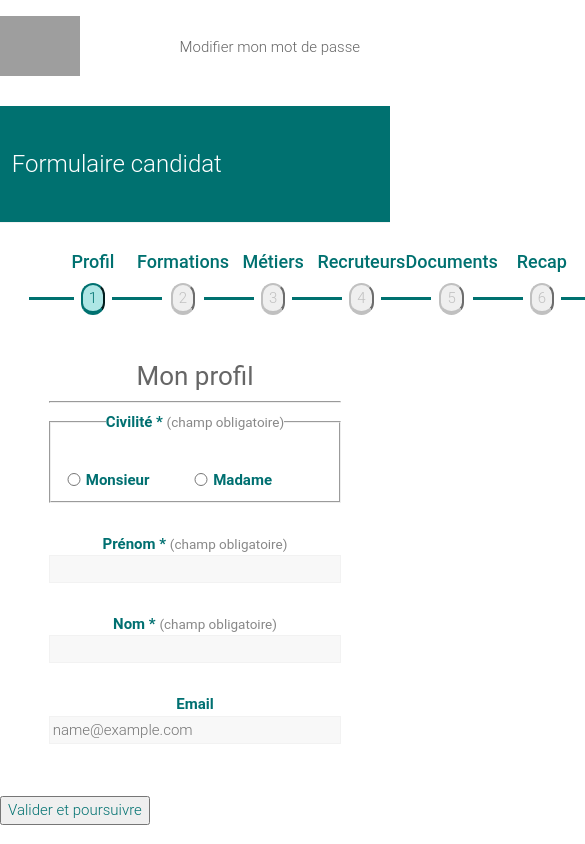
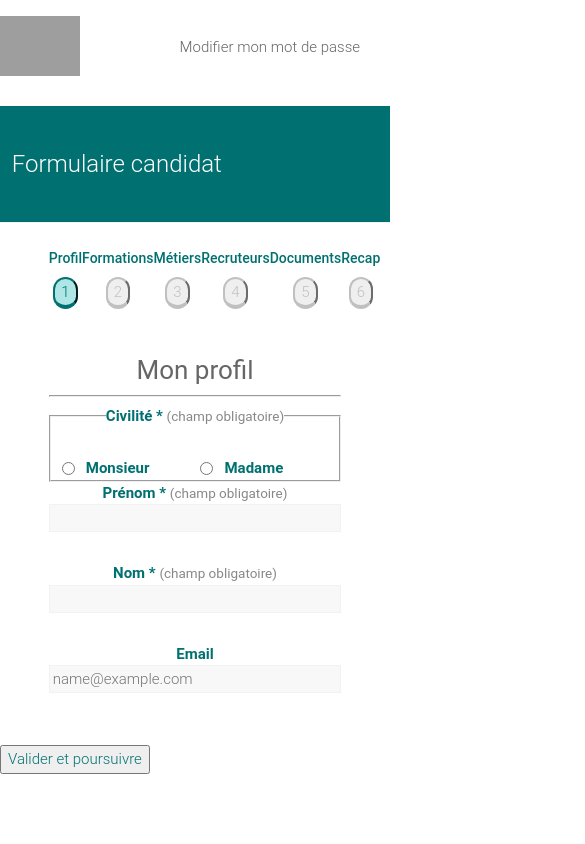
Before and after one commit to WildCodeSchool/remotefr-js-0920-p3-wejob-admin, a React (Create React App) app: page /JobeurForm in a window 390 px wide. Shown: the top 844 px of the page, 585 px wide, since content can reach past the window. Built offline with nearby package versions, Linux system fonts and the light colour scheme; grey boxes are pictures that could not be loaded; the HTML template or start-up script is replaced by a standard one.

Commit message:
Adding css

```diff
--- a/src/asset/css/FileDownloadLinks.module.css
+++ b/src/asset/css/FileDownloadLinks.module.css
@@ -4,7 +4,7 @@
   -webkit-transition: outline-offset 0.15s ease-in-out,
     background-color 0.15s linear;
   transition: outline-offset 0.15s ease-in-out, background-color 0.15s linear;
-  padding: 100px 0px 75px 20px;
+  padding: 80px 0px 75px 20px;
   text-align: center !important;
   margin: 0;
   width: 100% !important;
--- a/src/asset/css/style.css
+++ b/src/asset/css/style.css
@@ -107,6 +107,13 @@
   margin: 0 0 30px;
 }
 
+@media screen and (max-width: 576px) {
+  #coordonnees {
+    margin: 0;
+    padding: 0;
+  }
+}
+
 .trainingForm > label > div > div {
   margin: 0 0 30px;
 }
@@ -122,3 +129,18 @@
 .form-switch {
   margin: 0 0 30px;
 }
+
+/* MODAL */
+.btnModal {
+  position: relative;
+}
+
+.containerModal {
+  width: 75%;
+  height: 100%;
+  background: #fff;
+  text-align: center;
+  border-radius: 5px;
+  padding: 0 0 1.5em 0;
+  margin: auto;
+}
--- a/src/components/MultiStepFormField.css
+++ b/src/components/MultiStepFormField.css
@@ -113,6 +113,33 @@ span {
   .progress-bar .step .li:after {
     width: 3em;
   }
+  .container > .progress-bar > .step > p {
+    font-size: 16px;
+  }
+}
+@media screen and (max-width: 768px) {
+  .progress-bar .step .li:before,
+  .progress-bar .step .li:after {
+    width: 2em;
+  }
+  .li {
+    margin: 0 1.5rem;
+  }
+  .container > .progress-bar > .step > p {
+    font-size: 14px;
+  }
+}
+@media screen and (max-width: 576px) {
+  .progress-bar .step .li:before,
+  .progress-bar .step .li:after {
+    width: 0;
+  }
+  .nameRenderStep {
+    display: none;
+  }
+  .li {
+    margin: 0 0.2rem;
+  }
 }
 
 #coordonnees > div > div {
```
